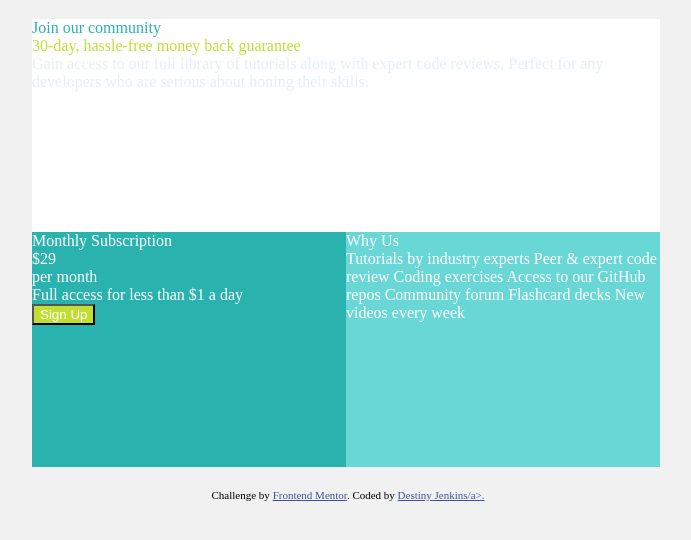
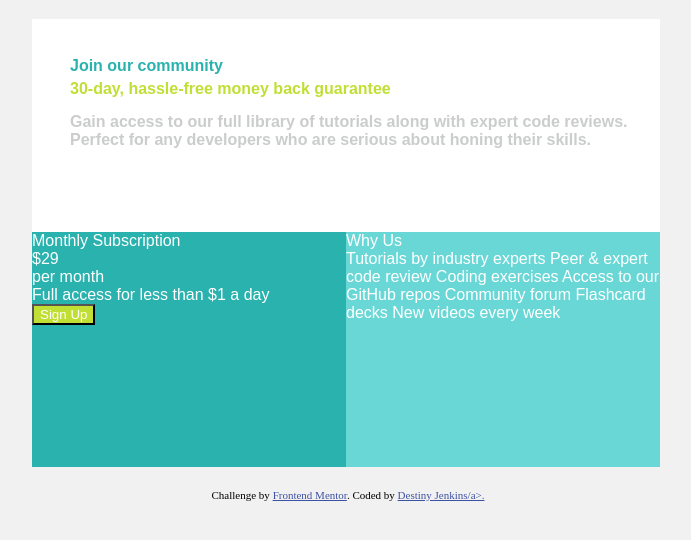
Before and after one commit to Destiny-16/Single-Price-Grid-Component, a plain HTML site: page single-price-grid-component/index.html in a window 1280 px wide. Shown: the whole page, without its empty margins (292-983 px from the left). Drawn offline with Linux system fonts and the light colour scheme.

Commit message:
Update styles.css
top component styling

```diff
--- a/single-price-grid-component/styles.css
+++ b/single-price-grid-component/styles.css
@@ -1,5 +1,6 @@
 body{
   background-color: #f1f1f1;
+
 }
 
 button{
@@ -14,6 +15,7 @@ button{
   flex-direction: column;
   justify-content: center;
   margin-left: 25%;
+  font-family: 'Outfit', sans-serif;
 }
 
 .component-bottom{
@@ -37,19 +39,24 @@ button{
 }
 
 .component-top-description{
-  color: hsl(204, 43%, 93%);
+  color: #cbcccc;
+  padding-left: 38px;
 }
 
 .component-top-sub{
   color: hsl(71, 73%, 54%);
+  padding-left: 38px;
+  padding-bottom: 15px;
 }
 
 .component-top{
   background-color: white;
   width: 628px;
   height: 213px;
+  font-weight: 700;
 }
 
 .component-top-title{
   color: hsl(179, 62%, 43%);
+  padding: 38px 38px 5px 38px;
 }
```
